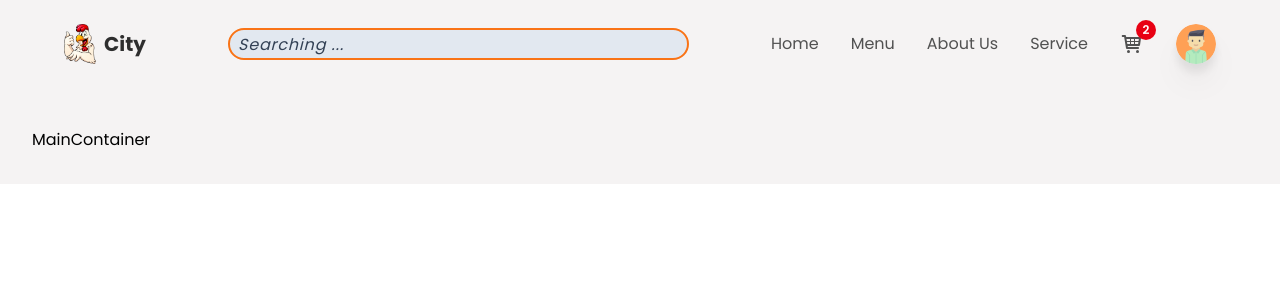
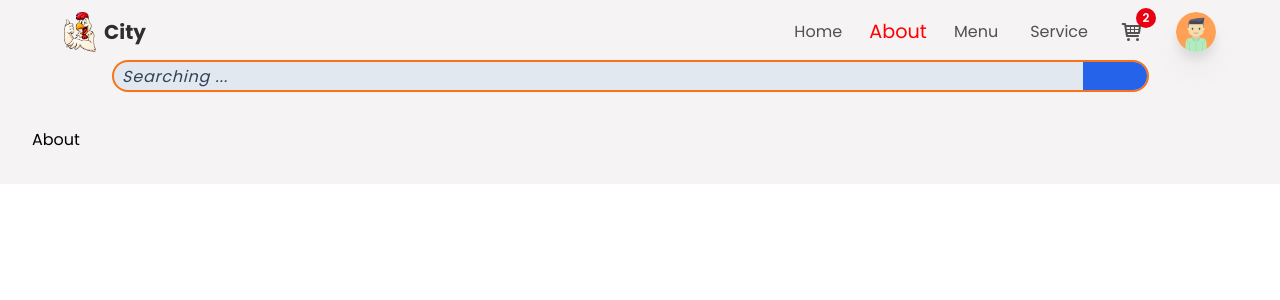
Before and after one commit to ahrorbek69/food-delivery-0077, a React (Create React App) app: page /about in a window 1280 px wide. Shown: the top 300 px of the page. Built offline with nearby package versions, Linux system fonts and the light colour scheme.

Commit message:
search done

```diff
--- a/src/App.jsx
+++ b/src/App.jsx
@@ -1,9 +1,14 @@
 import React from 'react'
-import {Routes, Route} from 'react-router-dom'
+import {Routes, Route, useLocation} from 'react-router-dom'
 import{ AnimatePresence } from 'framer-motion'
 import { Header , MainContainer , CreateContainer} from './components'
+import { About, Home, Menu, Service } from './routes'
+
 
 const App = () => {
+
+  const location = useLocation()
+
   return (
     <AnimatePresence
     exitBeforeEnter
@@ -12,8 +17,12 @@ const App = () => {
         <Header />
 
         <main className='mt-24 p-8 w-full'>
-          <Routes>
+          <Routes location={location} key={location.pathname}>
             <Route path='/*' element={<MainContainer />}/>
+            <Route path='/home' element={<Home />}/>
+            <Route path='/menu' element={<Menu />}/>
+            <Route path='/about' element={<About />}/>
+            <Route path='/server' element={<Service />}/>
             <Route path='/createItems' element={<CreateContainer />}/>
           </Routes>
         </main>
--- a/src/components/Header.jsx
+++ b/src/components/Header.jsx
@@ -1,10 +1,11 @@
-import React,{useState} from 'react'
+import React, { useState } from 'react'
 import Logo from './img/logo.png'
-import {TiShoppingCart} from 'react-icons/ti'
-import {MdLogout,MdAdd} from 'react-icons/md'
+import { TiShoppingCart } from 'react-icons/ti'
+import { MdLogout, MdAdd } from 'react-icons/md'
 import Avatar from './img/avatar.png'
 import { motion } from 'framer-motion'
-import { Link } from 'react-router-dom'
+import { Link, NavLink } from 'react-router-dom'
+import '../style/header.css'
 // firebase sign in with google
 import { getAuth, signInWithPopup, GoogleAuthProvider } from "firebase/auth";
 import { app } from '../firebase.confige'
@@ -19,10 +20,11 @@ const Header = () => {
   const firebaseAuth = getAuth(app)
   const provider = new GoogleAuthProvider()
 
-  const [{user}, dispatch]= useStateValue()
+  const [{ user }, dispatch] = useStateValue()
 
   const login = async () => {
-   if(!user) { const {user: {refreshToken, providerData}} = await signInWithPopup(firebaseAuth,provider)
+    if (!user) {
+      const { user: { refreshToken, providerData } } = await signInWithPopup(firebaseAuth, provider)
 
       dispatch({
         type: actionType.SET_USER,
@@ -44,7 +46,7 @@ else {
 
 
 
-  const logout = () =>{
+  const logout = () => {
     setIsMenu(false)
     localStorage.clear()
 
@@ -54,7 +56,25 @@ else {
     })
   }
 
+  const menuLi = [
+    {
+      display: "Home",
+      path: "/"
+    },
 
+    {
+      display: "About",
+      path: "/about"
+    },
+    {
+      display: "Menu",
+      path: "/menu"
+    },
+    {
+      display: "Service",
+      path: "/service"
+    },
+  ]
 
 
 
@@ -62,37 +82,40 @@ else {
   return (
     <header className=' fixed z-50 w-screen p-3 px-4 md:p6 md:px-16'>
       {/* desktop-table */}
-        <div className="hidden md:flex w-full items-center justify-between">
+      <div className="hidden relative md:flex w-full items-center justify-between">
         <Link to={'/'} className="flex items-center  gap-2 ">
           <img src={Logo} alt="logo" className=' w-8 object-cover' />
           <p className=' text-headingColor text-xl font-bold'>City</p>
         </Link>
 
-          <div className=" m-4 flex overflow-hidden bg-slate-200 w-40 h-8 border-orange-500 rounded-2xl border-2 gap-2">
+          <div className="md:absolute md:w-90 top-8 left-8 m-4 flex overflow-hidden bg-slate-200 w-40 h-8 border-orange-500 rounded-2xl border-2 gap-2">
             <form>
-              <input type="text" placeholder='Searching ...' className='ml-2 h-full 2xl:w-656 md:w-460 bg-transparent placeholder:italic placeholder:tracking-wider placeholder:text-slate-700'/>
+              <input type="text" placeholder='Searching ...' className='ml-2 h-full w-180 outline-none border-none  bg-transparent placeholder:italic placeholder:tracking-wider placeholder:text-slate-700'/>
             </form>
-            <div className=" w-4 h-full bg-blue-600 ml-auto"></div>
+            <div className=" w-16 h-full bg-blue-600 ml-auto"></div>
           </div>
 
         <div className="flex items-center gap-8">
           <motion.ul
 
-          initial={{opacity: 0, x: 200}}
-          animate={{opacity: 1, x: 0}}
-          exit={{opacity: 0, x: 200}}
+            initial={{ opacity: 0, x: 200 }}
+            animate={{ opacity: 1, x: 0 }}
+            exit={{ opacity: 0, x: 200 }}
 
 
 
             className='flex items-center gap-8'>
-            <li className='text-base text-textColor hover:text-headingcolor duration-100 transition-all ease-in-out cursor-pointer'>Home</li>
-            <li className='text-base text-textColor hover:text-headingcolor duration-100 transition-all ease-in-out cursor-pointer'>Menu</li>
-            <li className='text-base text-textColor hover:text-headingcolor duration-100 transition-all ease-in-out cursor-pointer'>About Us</li>
-            <li className='text-base text-textColor hover:text-headingcolor duration-100 transition-all ease-in-out cursor-pointer'>Service</li>
+
+            {
+              menuLi.map((item, index) => (
+                <NavLink className={navClass => navClass.isActive ? 'active_menu' : 'text-base text-textColor hover:text-headingcolor duration-100 transition-all ease-in-out cursor-pointer'} to={item.path} key={index}>{item.display}</NavLink>
+              ))
+            }
+
           </motion.ul>
 
           <div className="relative flex items-center justify-center">
-              <TiShoppingCart className='text-textColor text-2xl cursor-pointer'/>
+            <TiShoppingCart className='text-textColor text-2xl cursor-pointer' />
             <div className="absolute -top-3 -right-3 w-5 h-5 rounded-full bg-cart flex items-center justify-center">
               <p className='text-xs text-white font-semibold'>2</p>
 
@@ -101,7 +124,7 @@ else {
 
           <div className=' relative'>
             <motion.img
-          whileTap={{scale: 0.6}}
+              whileTap={{ scale: 0.6 }}
               src={user ? user.photoURL : Avatar} alt="avatar" className=' rounded-full w-10 min-w-[40px] h-10 select-none
           min-h-[40px] drop-shadow-xl cursor-pointer
           '
@@ -117,16 +140,16 @@ else {
                 <motion.div
 
 
-    initial={{opacity: 0 , scale: 0.6}}
-    animate={{opacity: 1 , scale: 1}}
-    exit={{opacity: 0 , scale: 0.6}}
+                  initial={{ opacity: 0, scale: 0.6 }}
+                  animate={{ opacity: 1, scale: 1 }}
+                  exit={{ opacity: 0, scale: 0.6 }}
 
                   className="w-40 bg-gray-50 shadow-xl overflow-hidden rounded-lg flex flex-col absolute top-11 right-0">
 
 
                   {
                     user && user.email === 'axausa69@gmail.com' && (
-        <Link  to={'/createItems'}>
+                      <Link to={'/createItems'}>
                         <p className='px-4 py-2 flex items-center gap-3 cursor-pointer hover:bg-slate-200 transition-all duration-100 ease-in-out text-textColor text-base'>New Items <MdAdd /></p>
                       </Link>
                     )
@@ -166,7 +189,7 @@ else {
 
         <div className=' relative'>
           <motion.img
-          whileTap={{scale: 0.6}}
+            whileTap={{ scale: 0.6 }}
             src={user ? user.photoURL : Avatar} alt="avatar" className=' rounded-full w-10 min-w-[40px] h-10 select-none
           min-h-[40px] drop-shadow-xl cursor-pointer
           '
@@ -182,16 +205,16 @@ else {
               <motion.div
 
 
-    initial={{opacity: 0 , scale: 0.6}}
-    animate={{opacity: 1 , scale: 1}}
-    exit={{opacity: 0 , scale: 0.6}}
+                initial={{ opacity: 0, scale: 0.6 }}
+                animate={{ opacity: 1, scale: 1 }}
+                exit={{ opacity: 0, scale: 0.6 }}
 
                 className="w-40 bg-gray-50 shadow-xl overflow-hidden rounded-lg flex flex-col absolute top-11 right-0">
 
 
                 {
                   user && user.email === 'axausa69@gmail.com' && (
-        <Link  to={'/createItems'}>
+                    <Link to={'/createItems'}>
                       <p className='  rounded-md shadow-md  m-2 p-2 align-center justify-center  flex items-center gap-3 cursor-pointer hover:bg-lime-600 transition-all duration-100 ease-in-out
          bg-lime-500 text-base'>New Items <MdAdd /></p>
                     </Link>
--- a/src/index.css
+++ b/src/index.css
@@ -16,6 +16,7 @@ body{
 }
 
 
+
 @tailwind base;
 @tailwind components;
 @tailwind utilities;
--- /dev/null
+++ b/src/routes/About.jsx
@@ -0,0 +1,17 @@
+import React from 'react'
+import { motion } from 'framer-motion'
+
+
+const About = () => {
+  return (
+    <motion.div
+    initial={{opacity: 0}}
+    animate={{opacity: 1}}
+    exit={{opacity: 0}}
+    >About
+
+    </motion.div>
+  )
+}
+
+export default About
--- /dev/null
+++ b/src/routes/Home.jsx
@@ -0,0 +1,17 @@
+import React from 'react'
+import { motion } from 'framer-motion'
+
+
+const Home = () => {
+  return (
+    <motion.div
+    initial={{opacity: 0}}
+    animate={{opacity: 1}}
+    exit={{opacity: 0}}
+    >Home
+
+    </motion.div>
+  )
+}
+
+export default Home
--- /dev/null
+++ b/src/routes/Menu.jsx
@@ -0,0 +1,16 @@
+import React from 'react'
+import { motion } from 'framer-motion'
+
+const Menu = () => {
+  return (
+    <motion.div
+    initial={{opacity: 0}}
+    animate={{opacity: 1}}
+    exit={{opacity: 0}}
+    >Menu
+
+    </motion.div>
+  )
+}
+
+export default Menu
--- /dev/null
+++ b/src/routes/Service.jsx
@@ -0,0 +1,16 @@
+import { motion } from 'framer-motion'
+import React from 'react'
+
+const Service = () => {
+  return (
+    <motion.div
+    initial={{opacity: 0}}
+    animate={{opacity: 1}}
+    exit={{opacity: 0}}
+    >Service
+
+    </motion.div>
+  )
+}
+
+export default Service
--- /dev/null
+++ b/src/routes/index.js
@@ -0,0 +1,4 @@
+export {default as Home} from './Home'
+export {default as Menu} from './Menu'
+export {default as About} from './About'
+export {default as Service} from './Service'
--- /dev/null
+++ b/src/style/header.css
@@ -0,0 +1,4 @@
+.active_menu{
+    color: rgb(255, 0, 0);
+    transform: scale(1.2);
+}
--- a/tailwind.config.js
+++ b/tailwind.config.js
@@ -15,11 +15,11 @@ module.exports = {
       350: "350px",
       375: "375px",
       460: "460px",
-      40: "40%",
       656: "656px",
       880: "880px",
-      80: "80%",
+      180: "180%",
       508: "508px",
+      90: "90%",
       },
       height: {
         80: "80px",
```
Lines whose indentation alone changed are shown as unchanged.
